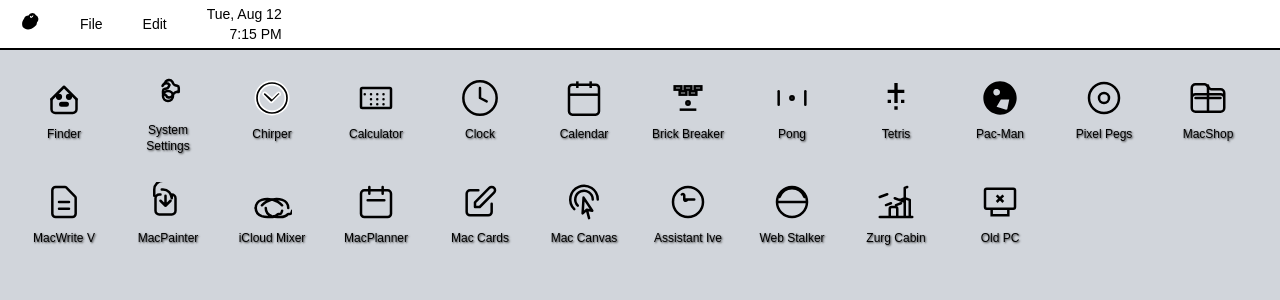
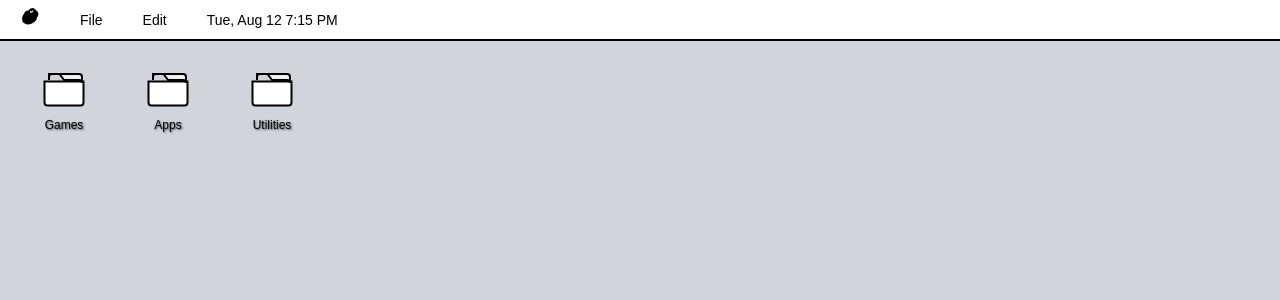
Before and after one commit to dylankiritoadams-svg/Retro-OS, a React (Vite) app: page / in a window 1280 px wide. Shown: the top 300 px of the page. Built offline with nearby package versions, Linux system fonts and the light colour scheme; a web font is replaced by a local one.

Commit message:
Desktop Folders

```diff
--- a/FileSystemContext.tsx
+++ b/FileSystemContext.tsx
@@ -27,6 +27,20 @@
         'docs': docs,
     };
 
+    // Create folders on Desktop
+    const gamesFolder: VFSFolder = { id: 'desktop-games', name: 'Games', type: 'folder', parentId: 'desktop', childrenIds: [] };
+    const utilsFolder: VFSFolder = { id: 'desktop-utils', name: 'Utilities', type: 'folder', parentId: 'desktop', childrenIds: [] };
+    const creativeFolder: VFSFolder = { id: 'desktop-creative', name: 'Apps', type: 'folder', parentId: 'desktop', childrenIds: [] };
+
+    nodes[gamesFolder.id] = gamesFolder;
+    nodes[utilsFolder.id] = utilsFolder;
+    nodes[creativeFolder.id] = creativeFolder;
+    desktop.childrenIds.push(gamesFolder.id, creativeFolder.id, utilsFolder.id);
+
+    // Define categories
+    const gameAppIds = new Set(['brick-breaker', 'pong', 'tetris', 'pac-man', 'pixel-pegs', 'zurg-cabin', 'old-pc']);
+    const utilityAppIds = new Set(['calculator', 'clock', 'calendar', 'planner', 'browser', 'finder', 'settings']);
+
     APPS.forEach(app => {
         // App file in /Applications
         const appFile: VFSFile = {
@@ -41,18 +55,27 @@
         nodes[appFile.id] = appFile;
         apps.childrenIds.push(appFile.id);
 
-        // Shortcut on /Desktop
+        // Shortcut on Desktop inside a category folder
+        let parentFolder: VFSFolder;
+        if (gameAppIds.has(app.id)) {
+            parentFolder = gamesFolder;
+        } else if (utilityAppIds.has(app.id)) {
+            parentFolder = utilsFolder;
+        } else {
+            parentFolder = creativeFolder;
+        }
+
         const shortcutFile: VFSFile = {
             id: `vfs-shortcut-${app.id}`,
             name: app.name,
             type: 'file',
-            parentId: 'desktop',
+            parentId: parentFolder.id,
             fileType: 'app',
             appId: app.id,
             icon: app.icon,
         };
         nodes[shortcutFile.id] = shortcutFile;
-        desktop.childrenIds.push(shortcutFile.id);
+        parentFolder.childrenIds.push(shortcutFile.id);
     });
 
     return nodes;
@@ -89,7 +112,9 @@
 
     const findNodeByPath = useCallback((path: string): VFSNode | undefined => {
         if (path === '/') return getRoot();
-        const parts = path.split('/').filter(p => p);
+        // Remove leading slash for splitting, but handle root case first.
+        const cleanPath = path.startsWith('/') ? path.substring(1) : path;
+        const parts = cleanPath.split('/').filter(p => p);
 
         let currentNode: VFSNode | undefined = getRoot();
         for (const part of parts) {
--- a/components/Desktop.tsx
+++ b/components/Desktop.tsx
@@ -1,22 +1,40 @@
 import React from 'react';
 import { useFileSystem } from '../FileSystemContext';
 import { useApp } from '../App';
-import { VFSFile } from '../types';
+import { VFSFile, VFSFolder, VFSNode } from '../types';
 import { APPS } from '../constants';
 
-const DesktopIcon: React.FC<{ node: VFSFile }> = ({ node }) => {
+const FolderIcon: React.FC = () => (
+    <svg xmlns="http://www.w3.org/2000/svg" viewBox="0 0 24 24" className="h-12 w-12 text-black">
+      <path fill="#FFFFFF" stroke="#000000" strokeWidth="1" d="M2.25 8.25h19.5v10.5a1.5 1.5 0 01-1.5 1.5H3.75a1.5 1.5 0 01-1.5-1.5V8.25z" />
+      <path fill="#f0f0f0" stroke="#000000" strokeWidth="1" d="M4.5 4.5h5.25l2.25 3h7.5a1.5 1.5 0 011.5 1.5v-3a1.5 1.5 0 00-1.5-1.5H6a1.5 1.5 0 00-1.5 1.5v1.5z" />
+    </svg>
+);
+
+const DesktopItem: React.FC<{ node: VFSNode }> = ({ node }) => {
     const { openApp } = useApp();
 
     const handleDoubleClick = () => {
-        if (node.fileType === 'app') {
-            openApp(node.appId);
-        } else if (node.fileType === 'document' && node.contentId) {
-            openApp(node.appId, { documentIdToOpen: node.contentId });
+        if (node.type === 'folder') {
+             openApp('finder', { pathToOpen: `/Desktop/${node.name}` });
+        } else if (node.type === 'file') {
+            const file = node as VFSFile;
+            if (file.fileType === 'app') {
+                openApp(file.appId);
+            } else if (file.fileType === 'document' && file.contentId) {
+                openApp(file.appId, { documentIdToOpen: file.contentId });
+            }
         }
     };
 
-    const appDef = APPS.find(a => a.id === node.appId);
-    const icon = appDef?.icon;
+    let icon;
+    if (node.type === 'folder') {
+        icon = <FolderIcon />;
+    } else {
+        const file = node as VFSFile;
+        const appDef = APPS.find(a => a.id === file.appId);
+        icon = appDef?.icon ? React.cloneElement(appDef.icon, { className: "h-10 w-10" }) : '📄';
+    }
 
     return (
         <button
@@ -24,7 +42,7 @@
             className="flex flex-col items-center justify-start text-center w-24 h-24 p-2 rounded-md hover:bg-[rgba(255,255,255,0.2)] focus:bg-[rgba(0,0,0,0.2)] focus:outline-none"
         >
             <div className="w-12 h-12 flex items-center justify-center">
-                {icon ? React.cloneElement(icon, { className: "h-10 w-10" }) : '📄'}
+                {icon}
             </div>
             <p className="text-xs mt-1 break-words w-full" style={{ textShadow: '1px 1px 2px rgba(0,0,0,0.7)' }}>
                 {node.name}
@@ -32,6 +50,7 @@
         </button>
     );
 };
+
 
 const Desktop: React.FC = () => {
     const { findNodeByPath, getChildren } = useFileSystem();
@@ -43,13 +62,7 @@
 
     return (
         <div className="absolute inset-0 p-4 grid grid-cols-[repeat(auto-fill,6rem)] grid-rows-[repeat(auto-fill,6rem)] gap-2 content-start">
-            {desktopItems.map(node => {
-                if (node.type === 'file') {
-                    return <DesktopIcon key={node.id} node={node as VFSFile} />;
-                }
-                // Later, can add folder icons here
-                return null;
-            })}
+            {desktopItems.map(node => <DesktopItem key={node.id} node={node} />)}
         </div>
     );
 };
--- a/components/Dock.tsx
+++ b/components/Dock.tsx
@@ -48,12 +48,11 @@
     }, []);
 
     if (uiMode === 'mac') {
+        const formattedDate = currentTime.toLocaleDateString([], { weekday: 'short', month: 'short', day: 'numeric' });
         const formattedTime = currentTime.toLocaleTimeString([], { hour: 'numeric', minute: '2-digit' });
-        const formattedDate = currentTime.toLocaleDateString([], { weekday: 'short', month: 'short', day: 'numeric' });
         return (
-            <div className="text-right px-3">
-                <div>{formattedDate}</div>
-                <div>{formattedTime}</div>
+            <div className="px-3">
+                {formattedDate} {formattedTime}
             </div>
         );
     }
--- a/components/apps/Finder.tsx
+++ b/components/apps/Finder.tsx
@@ -7,6 +7,7 @@
 interface AppProps {
   isActive: boolean;
   instanceId: string;
+  pathToOpen?: string;
 }
 
 const FolderIcon = () => <svg xmlns="http://www.w3.org/2000/svg" className="h-12 w-12" fill="none" viewBox="0 0 24 24" stroke="currentColor" strokeWidth="1"><path strokeLinecap="round" strokeLinejoin="round" d="M3 7v10a2 2 0 002 2h14a2 2 0 002-2V9a2 2 0 00-2-2h-6l-2-2H5a2 2 0 00-2 2z" /></svg>;
@@ -35,10 +36,19 @@
 };
 
 
-export const Finder: React.FC<AppProps> = ({ isActive, instanceId }) => {
-    const { getNode, getChildren, getRoot } = useFileSystem();
+export const Finder: React.FC<AppProps> = ({ isActive, instanceId, pathToOpen }) => {
+    const { getNode, getChildren, findNodeByPath } = useFileSystem();
     const { openApp } = useApp();
     const [currentNodeId, setCurrentNodeId] = useState<string>('root');
+
+    useEffect(() => {
+        if (pathToOpen) {
+            const node = findNodeByPath(pathToOpen);
+            if (node) {
+                setCurrentNodeId(node.id);
+            }
+        }
+    }, [pathToOpen, findNodeByPath]);
 
     const currentNode = useMemo(() => getNode(currentNodeId), [currentNodeId, getNode]);
     const currentChildren = useMemo(() => getChildren(currentNodeId), [currentNodeId, getChildren]);
```
